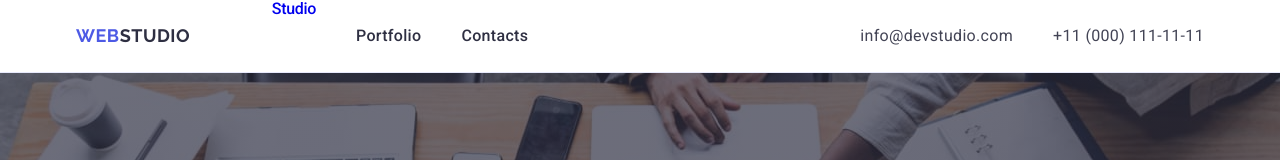
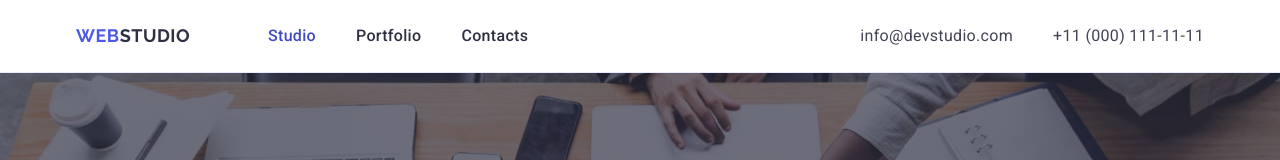
Before and after one commit to Khariton0vRuslan/goit-markup-hw-04, a plain HTML site: page index.html in a window 1280 px wide. Shown: the top 160 px of the page. Drawn offline with nearby package versions, Linux system fonts and the light colour scheme.

Commit message:
Update index.html

```diff
--- a/index.html
+++ b/index.html
@@ -18,7 +18,7 @@
             <a class="menu-link" href="./index.html">WEB<span class="menu-name">Studio</span></a>
         <ul class="header-menu-list">
 
-            <li class="header-menu-item "> <a class="header-menu-link-first" href="./index.html">Studio</a></li>
+            <li class="header-menu-item "> <a class="header-menu-link current" href="./index.html">Studio</a></li>
             <li class="header-menu-item"> <a class="header-menu-link" href="">Portfolio</a></li>
             <li class="header-menu-item"> <a class="header-menu-link" href="">Contacts</a></li>
         </ul>
@@ -359,7 +359,5 @@
            </div>
 
     </footer>
-
-
 </body>
 </html>
```
